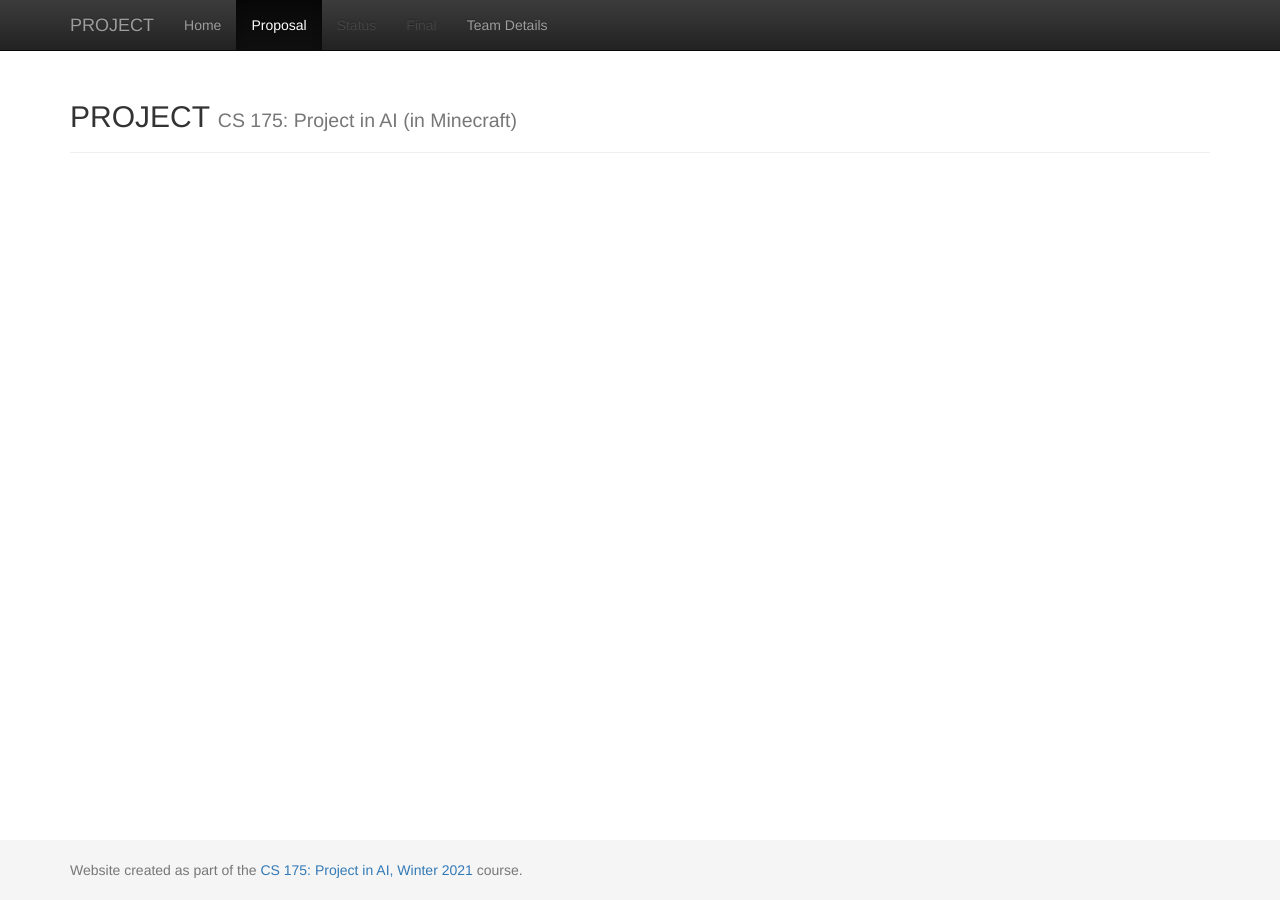
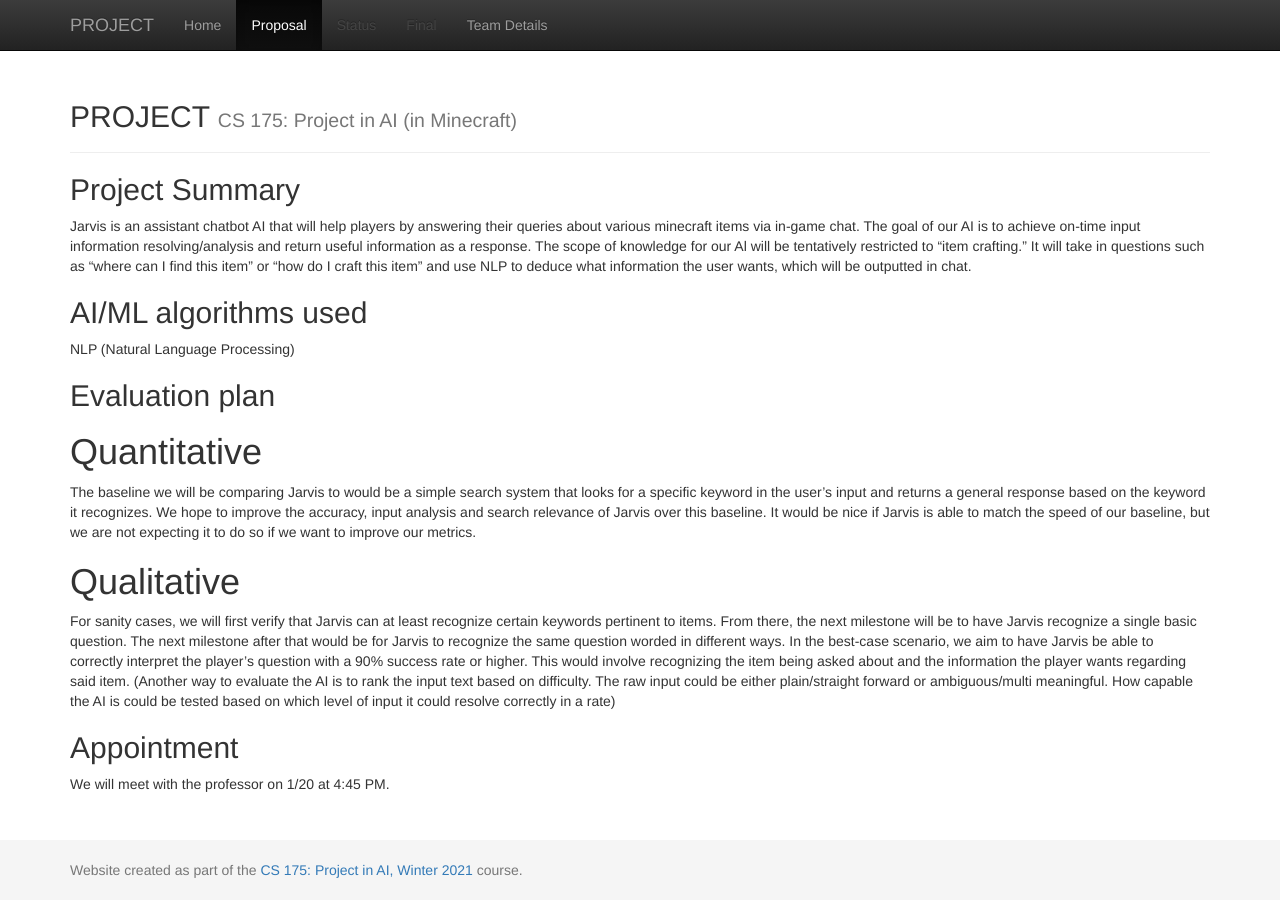
Before and after one commit to gale2307/Jarvis, a Jekyll site: the page built from docs/proposal.md, in a window 1280 px wide. Built offline with Jekyll 4.4.1, drawn with Linux system fonts in a browser that asks for light colours.

Commit message:
Filled out proposal.md

```diff
--- a/docs/proposal.md
+++ b/docs/proposal.md
@@ -2,3 +2,21 @@
 layout: default
 title: Proposal
 ---
+
+## Project Summary
+Jarvis is an assistant chatbot AI that will help players by answering their queries about various minecraft items via in-game chat. The goal of our AI is to achieve on-time input information resolving/analysis and return useful information as a response. The scope of knowledge for our Al will be tentatively restricted to “item crafting.” It will take in questions such as “where can I find this item” or “how do I craft this item” and use NLP to deduce what information the user wants, which will be outputted in chat.
+
+## AI/ML algorithms used
+NLP (Natural Language Processing)
+
+## Evaluation plan
+
+# Quantitative
+The baseline we will be comparing Jarvis to would be a simple search system that looks for a specific keyword in the user’s input and returns a general response based on the keyword it recognizes. We hope to improve the accuracy, input analysis and search relevance of Jarvis over this baseline. It would be nice if Jarvis is able to match the speed of our baseline, but we are not expecting it to do so if we want to improve our metrics.
+
+# Qualitative
+For sanity cases, we will first verify that Jarvis can at least recognize certain keywords pertinent to items. From there, the next milestone will be to have Jarvis recognize a single basic question. The next milestone after that would be for Jarvis to recognize the same question worded in different ways. In the best-case scenario, we aim to have Jarvis be able to correctly interpret the player’s question with a 90% success rate or higher. This would involve recognizing the item being asked about and the information the player wants regarding said item.
+	(Another way to evaluate the AI is to rank the input text based on difficulty. The raw input could be either plain/straight forward or ambiguous/multi meaningful. How capable the AI is could be tested based on which level of input it could resolve correctly in a rate)
+
+## Appointment
+We will meet with the professor on 1/20 at 4:45 PM.
```
